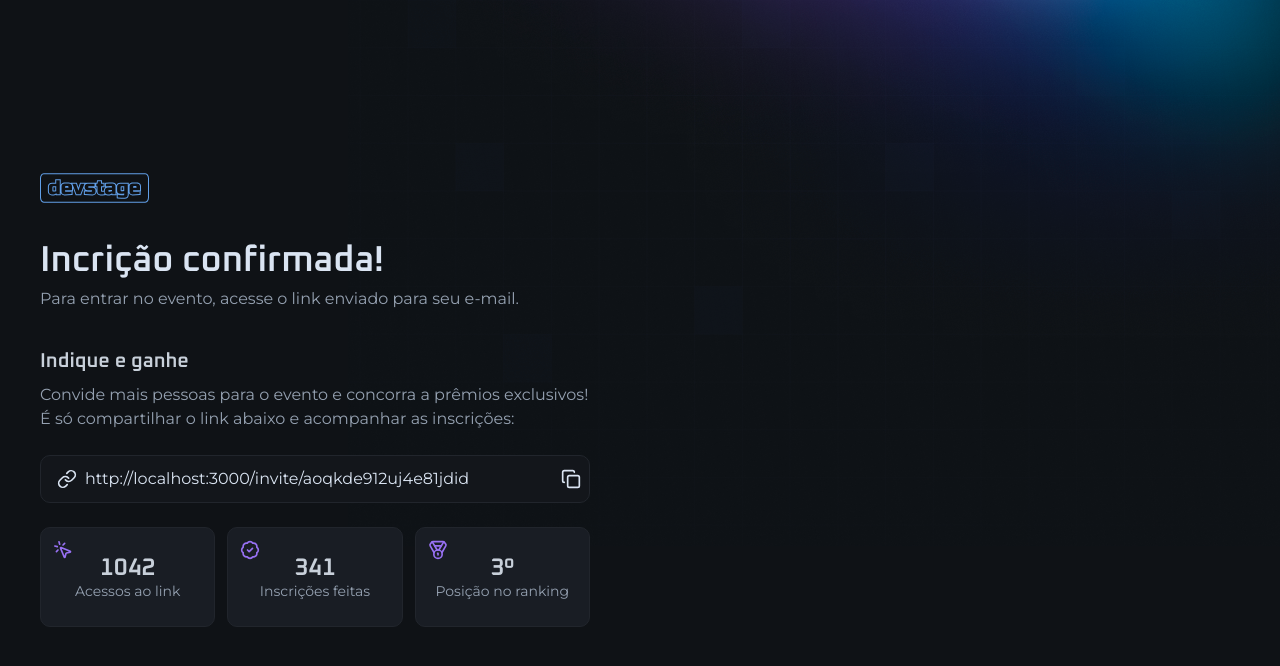
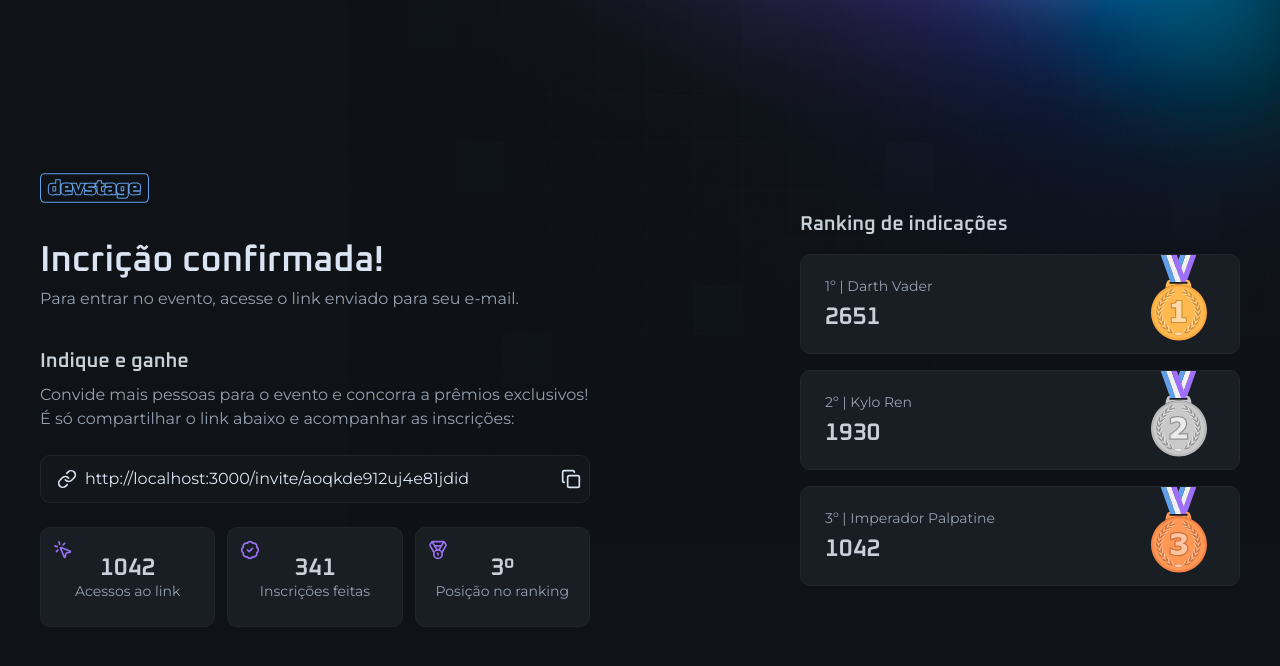
Before and after one commit to patrick-cuppi/referral-program-frontend, a Next.js app: page /invite in a window 1280 px wide. Shown: the top 666 px of the page. Built offline with nearby package versions, Linux system fonts and the light colour scheme; some icons are missing.

Commit message:
:sparkles: feat: ranking card

```diff
--- a/src/app/invite/page.tsx
+++ b/src/app/invite/page.tsx
@@ -3,6 +3,9 @@ import { InputField, InputIcon, InputRoot } from '@/components/input'
 import { BadgeCheck, Copy, Link, Medal, MousePointerClick } from 'lucide-react'
 import Image from 'next/image'
 import logo from '../../assets/logo.svg'
+import cooper from '../../assets/medal-cooper.svg'
+import gold from '../../assets/medal-gold.svg'
+import silver from '../../assets/medal-silver.svg'
 
 export default function InvitePage() {
   return (
@@ -77,6 +80,56 @@ export default function InvitePage() {
           </div>
         </div>
       </div>
+
+      <div className="w-full max-w-[440px] space-y-5">
+        <h2 className="text-gray-200 text-xl font-heading font-semibold leading-none">
+          Ranking de indicações
+        </h2>
+        <div className="space-y-4">
+          <div className=" relative rounded-xl bg-gray-700 border border-gray-600 p-6 flex flex-col justify-center gap-3">
+            <span className="text-sm text-gray-300 leading-none">
+              <span className="font-semibolsd">1º | </span>
+              Darth Vader
+            </span>
+            <span className="font-heading text-2xl font-semibold text-gray-200 leading-none">
+              2651
+            </span>
+            <Image
+              src={gold}
+              alt="Primeira posição - medalha de ouro"
+              className="absolute top-0 right-8"
+            />
+          </div>
+          <div className=" relative rounded-xl bg-gray-700 border border-gray-600 p-6 flex flex-col justify-center gap-3">
+            <span className="text-sm text-gray-300 leading-none">
+              <span className="font-semibolsd">2º | </span>
+              Kylo Ren
+            </span>
+            <span className="font-heading text-2xl font-semibold text-gray-200 leading-none">
+              1930
+            </span>
+            <Image
+              src={silver}
+              alt="Segunda posição - medalha de prata"
+              className="absolute top-0 right-8"
+            />
+          </div>
+          <div className=" relative rounded-xl bg-gray-700 border border-gray-600 p-6 flex flex-col justify-center gap-3">
+            <span className="text-sm text-gray-300 leading-none">
+              <span className="font-semibolsd">3º | </span>
+              Imperador Palpatine
+            </span>
+            <span className="font-heading text-2xl font-semibold text-gray-200 leading-none">
+              1042
+            </span>
+            <Image
+              src={cooper}
+              alt="Terceira posição - medalha de bronze"
+              className="absolute top-0 right-8"
+            />
+          </div>
+        </div>
+      </div>
     </div>
   )
 }
```
